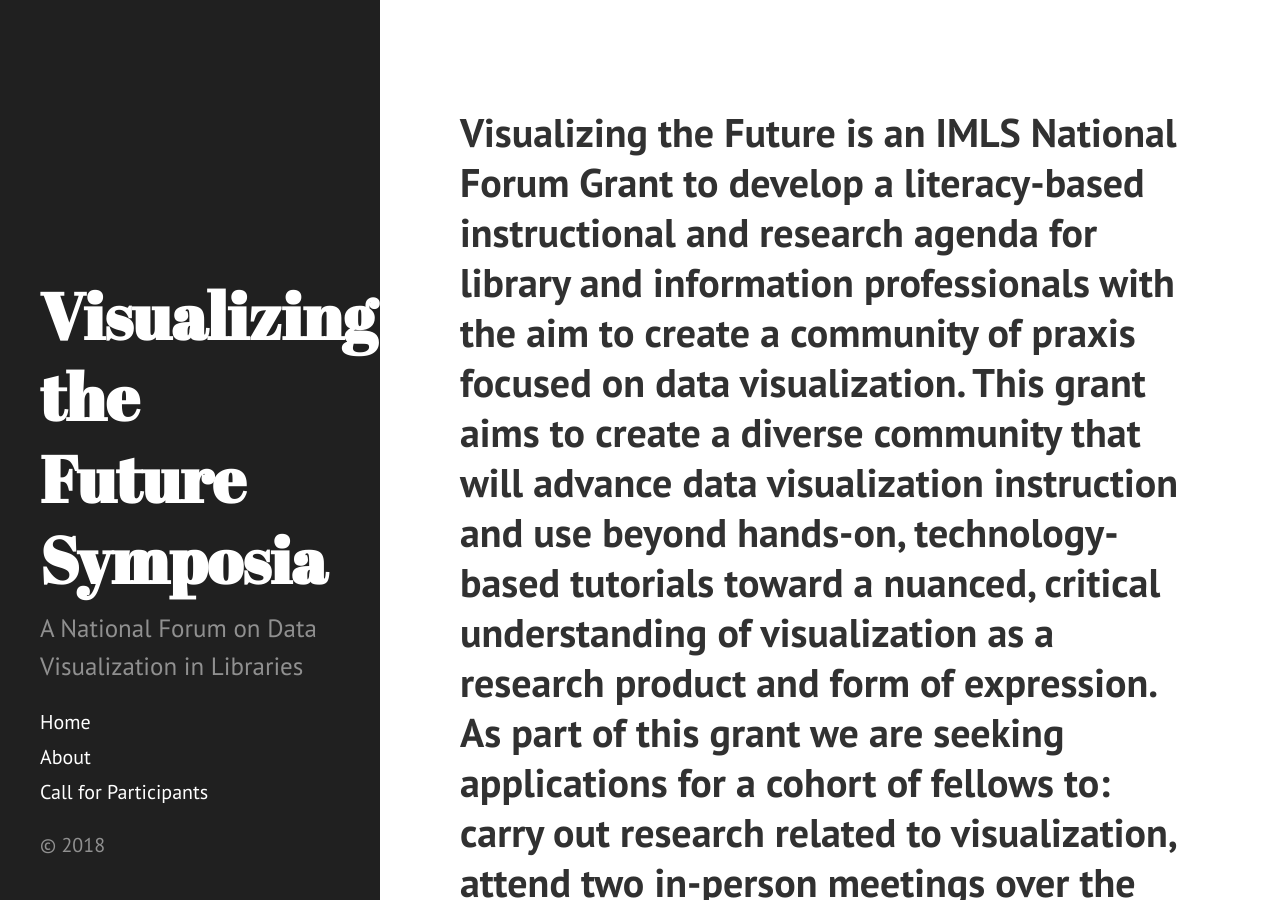
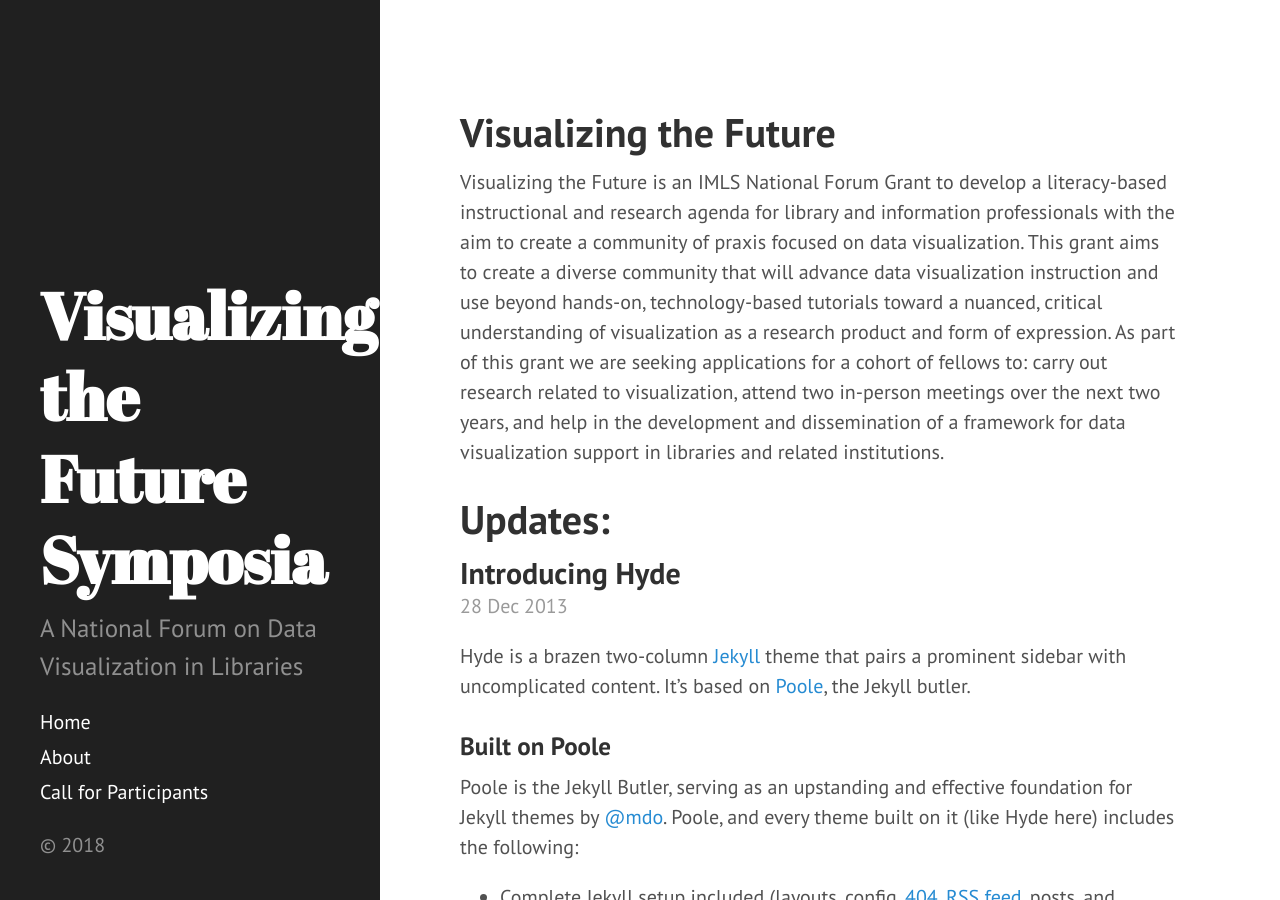
Before and after one commit to visualizingthefuture/visualizingthefuture.github.io, a Jekyll site: the page built from index.html, in a window 1280 px wide and 900 px high. Built offline with Jekyll 4.4.1, drawn with Linux system fonts in a browser that asks for light colours; Markdown is read by kramdown in place of the engine named in the settings; the list of posts is cut into pages by our own code.

Commit message:
Update index.html

```diff
--- a/index.html
+++ b/index.html
@@ -3,9 +3,8 @@
 title: Home
 ---
 <div class="intro">
-<h1 class="introTitle">
+            <h1 class="introTitle">Visualizing the Future</h1>
             Visualizing the Future is an IMLS National Forum Grant to develop a literacy-based instructional and research agenda for library and information professionals with the aim to create a community of praxis focused on data visualization. This grant aims to create a diverse community that will advance data visualization instruction and use beyond hands-on, technology-based tutorials toward a nuanced, critical understanding of visualization as a research product and form of expression. As part of this grant we are seeking applications for a cohort of fellows to: carry out research related to visualization, attend two in-person meetings over the next two years, and help in the development and dissemination of a framework for data visualization support in libraries and related institutions.
-  </h1>
 </div>
   <div class="posts">
               <h1>Updates:</h1>
```
